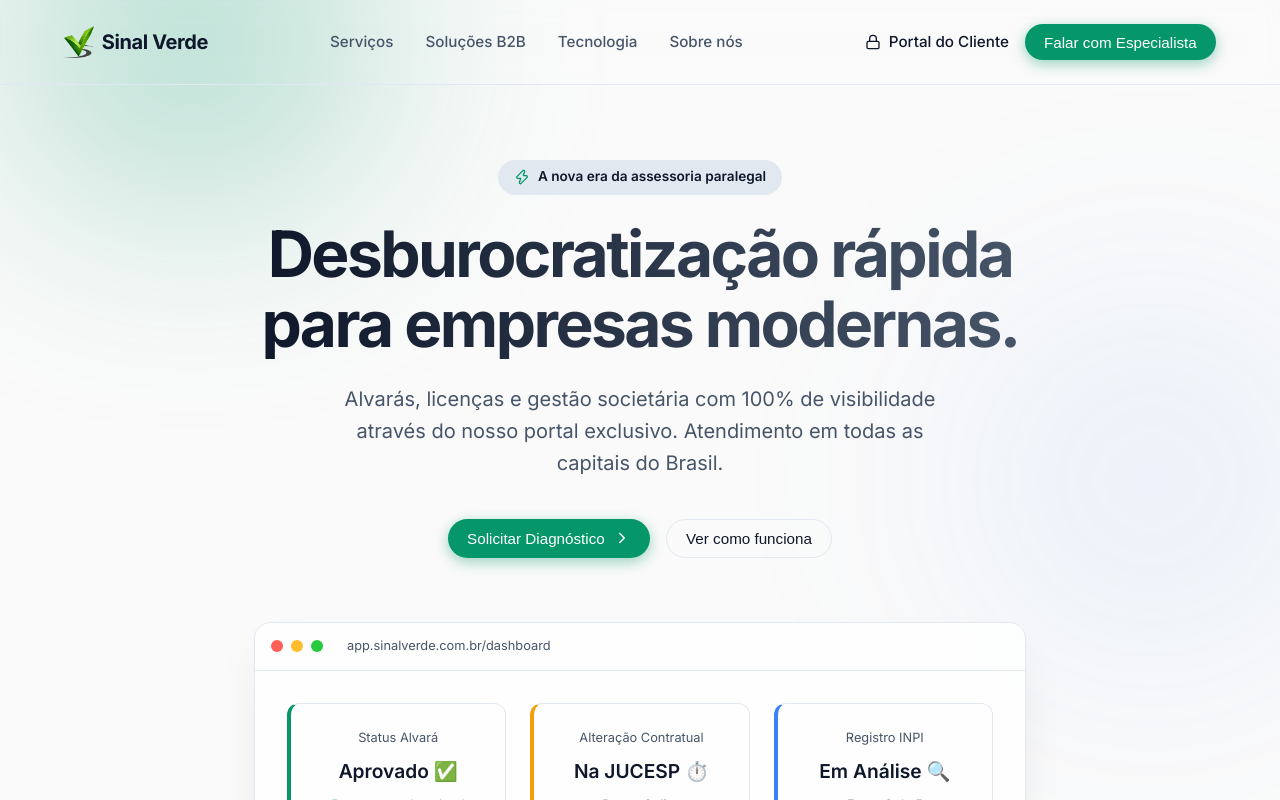
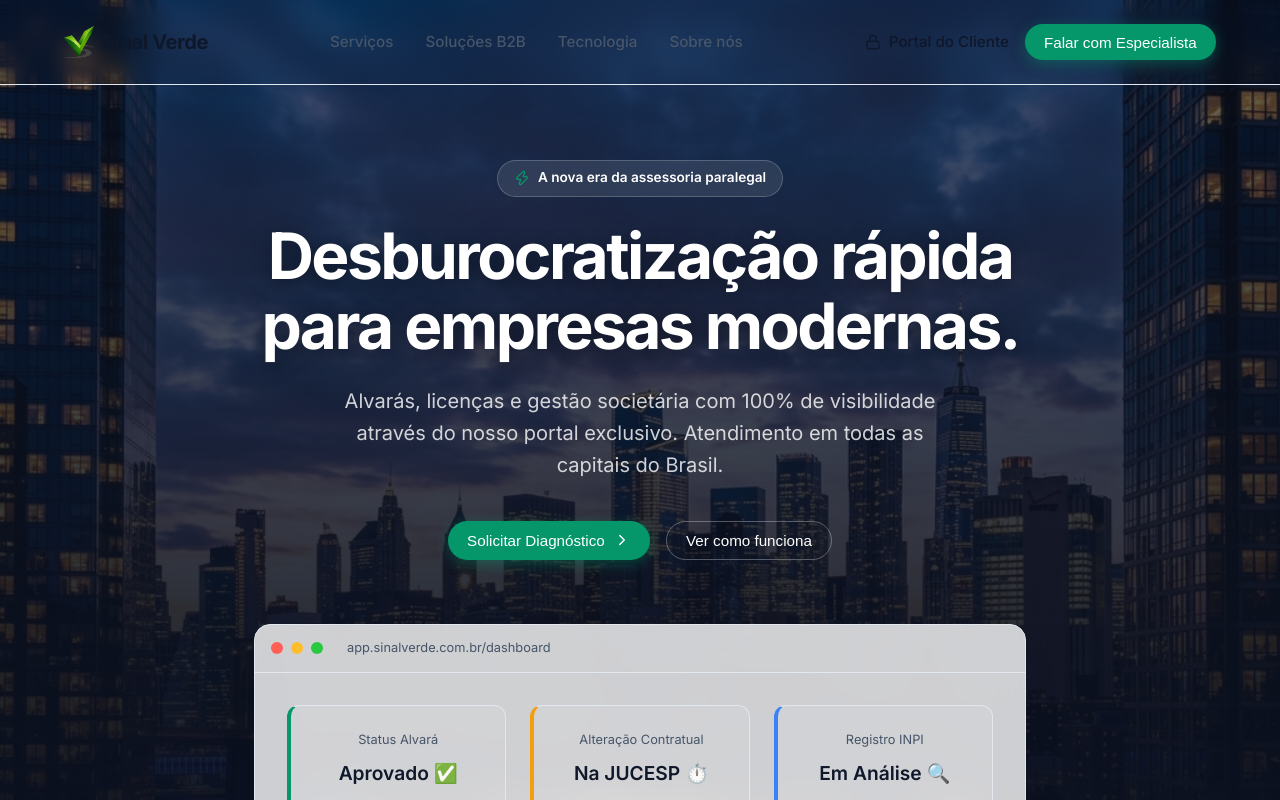
Before and after one commit to advogadoraphaelmurat-afk/sinalverde, a React (Vite) app: page / in a window 1280 px wide. Shown: the top 800 px of the page. Built offline with nearby package versions, Linux system fonts and the light colour scheme.

Commit message:
feat: Add parallax hero with metropolitan city background

```diff
--- a/src/App.tsx
+++ b/src/App.tsx
@@ -29,6 +29,7 @@ function App() {
       </nav>
 
       {/* Hero Section */}
+      <div className="hero-wrapper">
         <section className="hero">
           <motion.div
             initial={{ opacity: 0, y: 20 }}
@@ -67,7 +68,7 @@ function App() {
             <button className="btn-primary" style={{ display: 'flex', alignItems: 'center', gap: '0.5rem' }}>
               Solicitar Diagnóstico <ChevronRight size={18} />
             </button>
-          <button className="btn-secondary">Ver como funciona</button>
+            <button className="btn-secondary" style={{ color: 'white', borderColor: 'rgba(255,255,255,0.3)' }}>Ver como funciona</button>
           </motion.div>
 
           {/* Dashboard Mockup Component */}
@@ -88,22 +89,23 @@ function App() {
             <div className="dashboard-content">
               <div className="dashboard-card" style={{ borderLeft: '4px solid var(--primary-color)' }}>
                 <div style={{ fontSize: '0.8rem', color: 'var(--text-muted)' }}>Status Alvará</div>
-              <div style={{ fontSize: '1.2rem', fontWeight: 600, marginTop: '0.5rem' }}>Aprovado ✅</div>
+                <div style={{ fontSize: '1.2rem', fontWeight: 600, marginTop: '0.5rem', color: 'var(--text-main)' }}>Aprovado ✅</div>
                 <div style={{ fontSize: '0.8rem', color: 'var(--primary-color)', marginTop: '0.5rem' }}>Pronto para download</div>
               </div>
               <div className="dashboard-card" style={{ borderLeft: '4px solid #f59e0b' }}>
                 <div style={{ fontSize: '0.8rem', color: 'var(--text-muted)' }}>Alteração Contratual</div>
-              <div style={{ fontSize: '1.2rem', fontWeight: 600, marginTop: '0.5rem' }}>Na JUCESP ⏱️</div>
+                <div style={{ fontSize: '1.2rem', fontWeight: 600, marginTop: '0.5rem', color: 'var(--text-main)' }}>Na JUCESP ⏱️</div>
                 <div style={{ fontSize: '0.8rem', color: 'var(--text-muted)', marginTop: '0.5rem' }}>Prazo: 2 dias</div>
               </div>
               <div className="dashboard-card" style={{ borderLeft: '4px solid #3b82f6' }}>
                 <div style={{ fontSize: '0.8rem', color: 'var(--text-muted)' }}>Registro INPI</div>
-              <div style={{ fontSize: '1.2rem', fontWeight: 600, marginTop: '0.5rem' }}>Em Análise 🔍</div>
+                <div style={{ fontSize: '1.2rem', fontWeight: 600, marginTop: '0.5rem', color: 'var(--text-main)' }}>Em Análise 🔍</div>
                 <div style={{ fontSize: '0.8rem', color: 'var(--text-muted)', marginTop: '0.5rem' }}>Etapa 3 de 5</div>
               </div>
             </div>
           </motion.div>
         </section>
+      </div>
 
       {/* Social Proof Stats */}
       <section className="stats-section">
--- a/src/index.css
+++ b/src/index.css
@@ -194,24 +194,36 @@ a {
 }
 
 /* Hero Section */
+.hero-wrapper {
+  background-image: linear-gradient(to bottom, rgba(11, 17, 32, 0.6), rgba(11, 17, 32, 0.95)), url('/city-bg.png');
+  background-attachment: fixed;
+  background-position: center;
+  background-repeat: no-repeat;
+  background-size: cover;
+  width: 100%;
+}
+
 .hero {
   padding: 10rem 5% 5rem;
   text-align: center;
   max-width: 900px;
   margin: 0 auto;
   position: relative;
+  z-index: 2;
 }
 
 .hero-pill {
   display: inline-flex;
   align-items: center;
   gap: 0.5rem;
-  background-color: var(--border-color);
+  background-color: rgba(255, 255, 255, 0.1);
+  backdrop-filter: blur(8px);
   padding: 0.4rem 1rem;
   border-radius: 9999px;
   font-size: 0.85rem;
   font-weight: 600;
-  color: var(--text-main);
+  color: #ffffff;
+  border: 1px solid rgba(255, 255, 255, 0.2);
   margin-bottom: 1.5rem;
 }
 
@@ -221,14 +233,13 @@ a {
   letter-spacing: -0.04em;
   line-height: 1.1;
   margin-bottom: 1.5rem;
-  background: linear-gradient(to right, var(--text-main), var(--text-muted));
-  -webkit-background-clip: text;
-  -webkit-text-fill-color: transparent;
+  color: #ffffff;
+  text-shadow: 0 4px 20px rgba(0,0,0,0.4);
 }
 
 .hero-subtitle {
   font-size: clamp(1.1rem, 2vw, 1.25rem);
-  color: var(--text-muted);
+  color: rgba(255, 255, 255, 0.8);
   max-width: 600px;
   margin: 0 auto 2.5rem;
 }
```
Also changed, not shown: logo transp.png (added), public/city-bg.png (added). Lines whose indentation alone changed are shown as unchanged.
